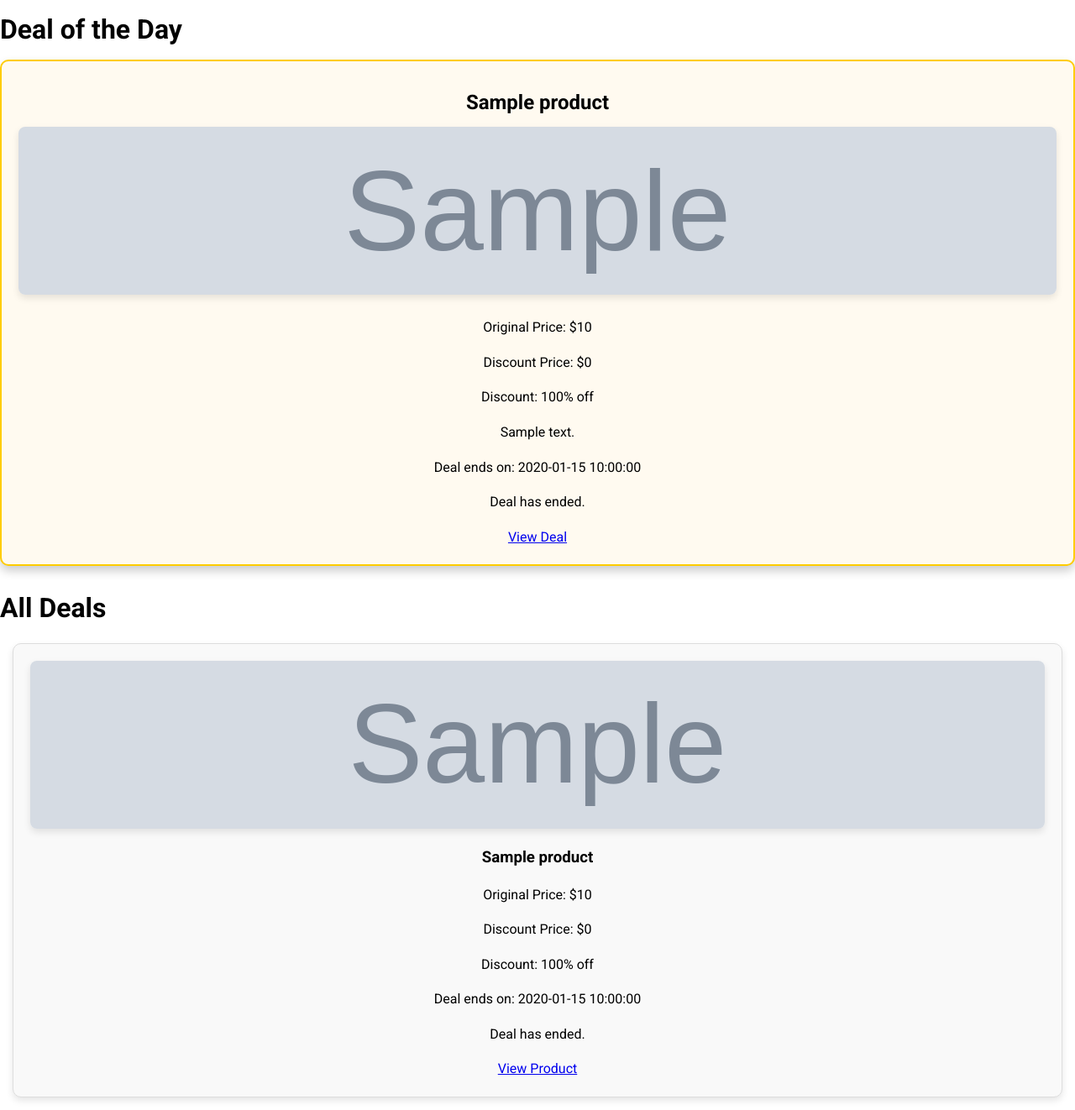
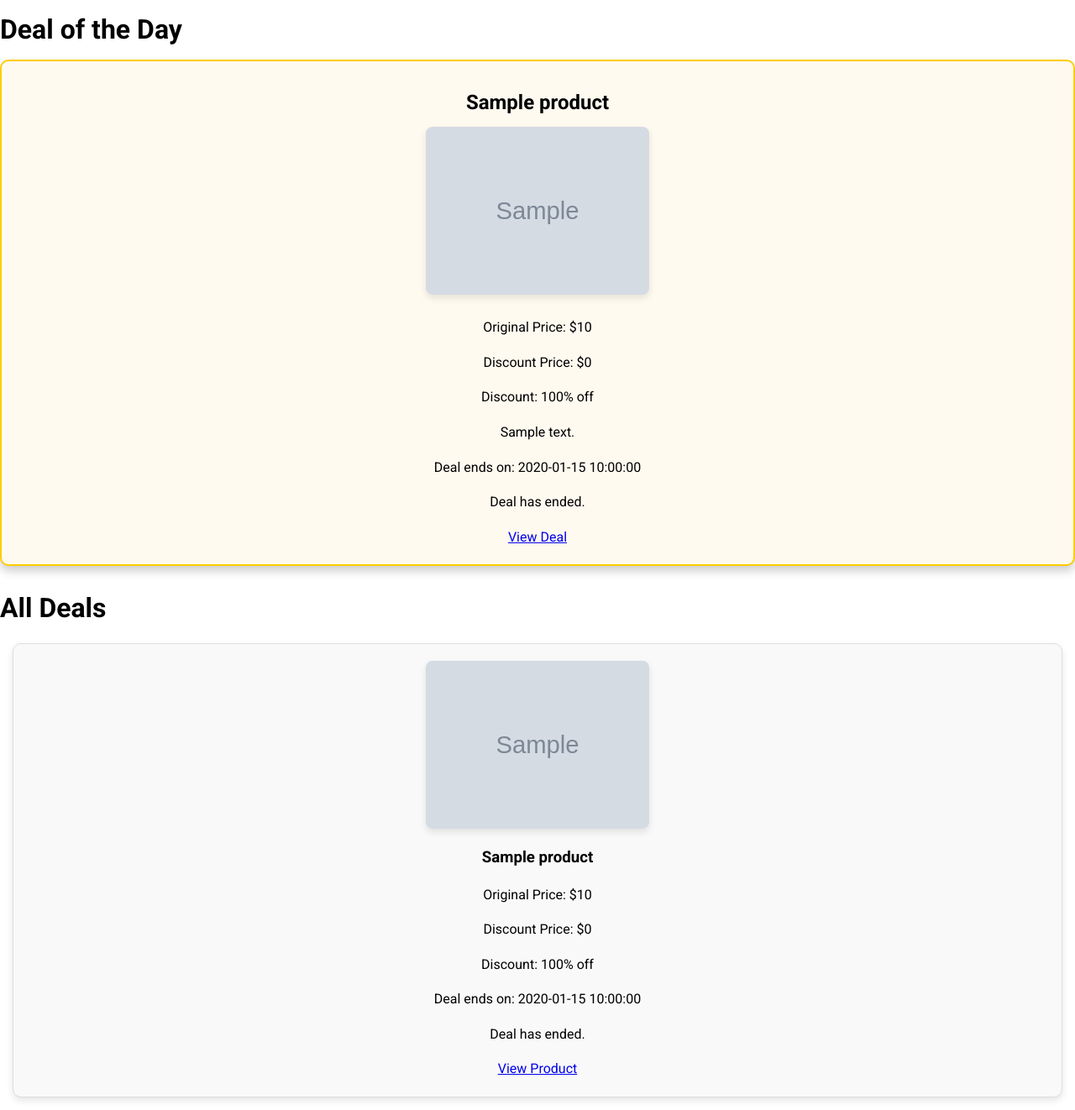
Before and after one commit to kevint024/overstock, a PHP site: page / in a window 1280 px wide. Shown: the part 102-1424 px from the top of the page at 84% size. Run offline with PHP 8.4, Linux system fonts and the light colour scheme; tables that the repository leaves empty or names only in its code hold one stand-in row (values such as "Sample post"); grey boxes marked "Sample" are stand-in pictures.

Commit message:
Update product image styles: adjust width and object-fit for better display and consistency

```diff
--- a/css/style.css
+++ b/css/style.css
@@ -162,13 +162,15 @@ button, input, select, textarea {
 
 /* Homepage main images in product cards */
 .product-image {
-    width: 100%;              /* Ensure images fill the product card width */
-    height: 200px;            /* Set a consistent height */
-    object-fit: cover;        /* Maintain aspect ratio while filling the set dimensions */
-    border-radius: 8px;       /* Rounded corners for a modern look */
-    margin-bottom: 10px;      /* Space below the image */
+    width: auto;              /* Allow image to retain its natural width */
+    height: 200px;            /* Set a fixed height for uniformity */
+    max-width: 100%;          /* Ensure image doesn’t exceed its container */
+    object-fit: contain;      /* Ensure the entire image fits without cropping */
+    border-radius: 8px;       /* Keep rounded corners for consistency */
+    margin-bottom: 10px;      /* Add spacing below the image */
     box-shadow: 0px 4px 8px rgba(0, 0, 0, 0.1); /* Add a subtle shadow */
 }
+
 
 /* Product card styling for consistency */
 .product-item {
```
